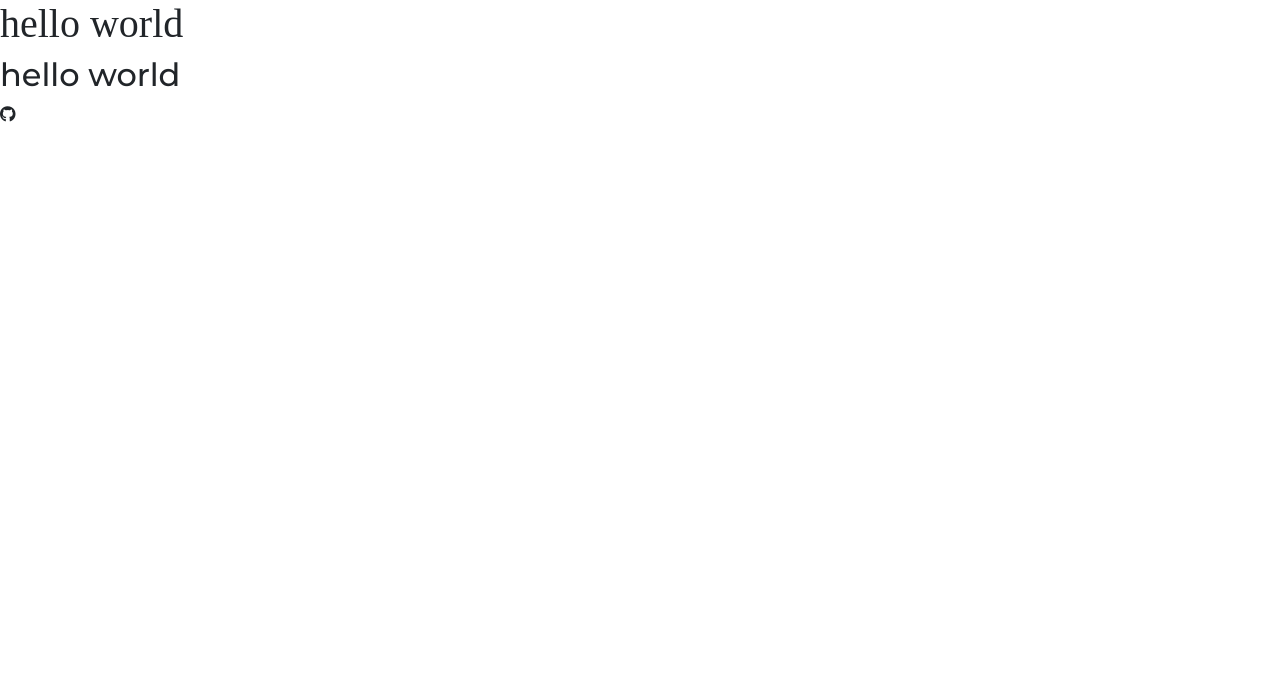
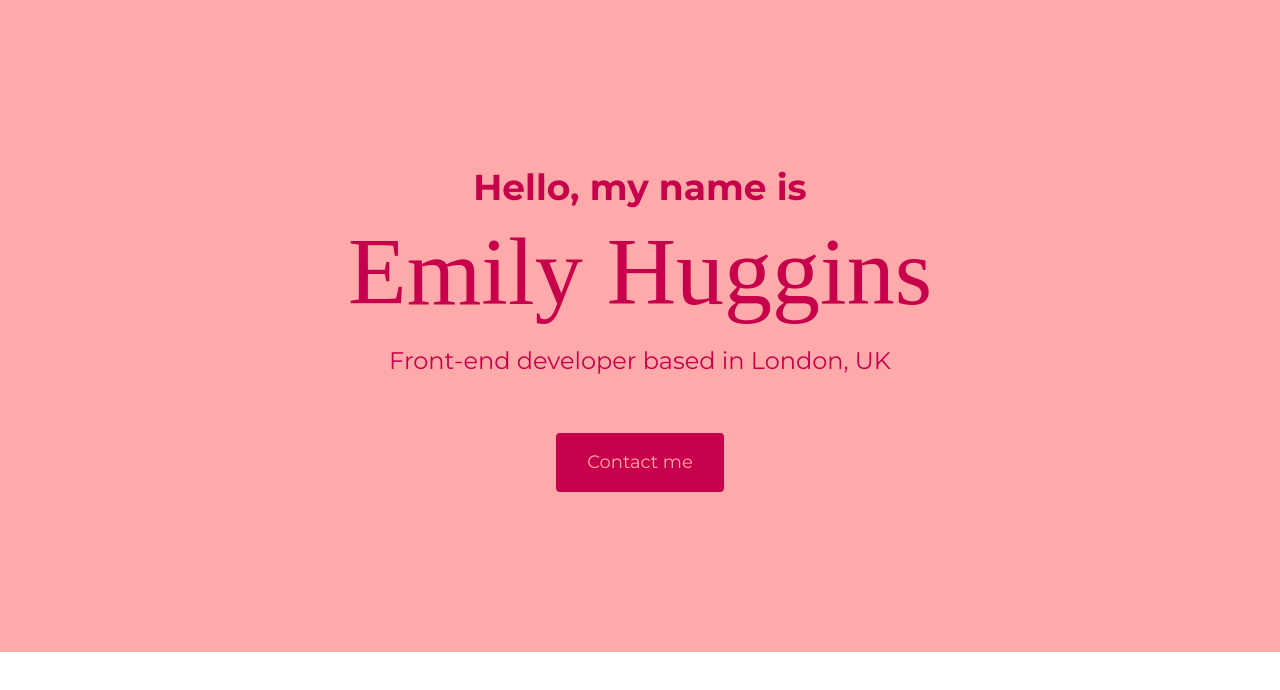
Before and after one commit to emilyrh/responsive-final-project, a plain HTML site: page index.html in a window 1280 px wide. Drawn offline with nearby package versions, Linux system fonts and the light colour scheme; a web font is replaced by a local one.

Commit message:
Built and styled page hero

```diff
--- a/index.html
+++ b/index.html
@@ -28,8 +28,11 @@
     <title>Document</title>
   </head>
   <body>
-    <h1>hello world</h1>
-    <h2>hello world</h2>
-    <i class="fa-brands fa-github"></i>
+    <div class="hero">
+      <p>Hello, my name is</p>
+      <h1>Emily Huggins</h1>
+      <h2 class="mb-5">Front-end developer based in London, UK</h2>
+      <div><a href="#" class="btn btn-branding">Contact me</a></div>
+    </div>
   </body>
 </html>
--- a/styles.css
+++ b/styles.css
@@ -1,6 +1,54 @@
-h1 {
-  font-family: "danfo", serif;
+:root {
+  --first-color: #ffaaaa;
+
+  --second-color: #e37070;
+
+  --third-color: #c7004c;
+
+  --fourth-color: #8f1537;
 }
-h2 {
+
+body {
   font-family: "Montserrat", sans-serif;
 }
+
+h1,
+h2,
+h3,
+h4 {
+  font-family: "danfo", serif;
+  color: var(--third-color);
+}
+
+h1 {
+  font-size: 96px;
+}
+
+.hero {
+  background: var(--first-color);
+  text-align: center;
+  padding: 160px 20px;
+}
+
+.hero h2 {
+  font-family: "Montserrat", sans-serif;
+  font-weight: normal;
+  line-height: 2;
+  font-size: 24px;
+}
+
+.hero p {
+  font-size: 36px;
+  font-weight: bold;
+  margin: 0;
+  color: var(--third-color);
+}
+
+.btn-branding {
+  background: var(--third-color);
+  border-radius: 4px;
+  color: #ffaaaa;
+  font-size: 18px;
+  line-height: 27px;
+  padding: 15px 30px;
+}
```
